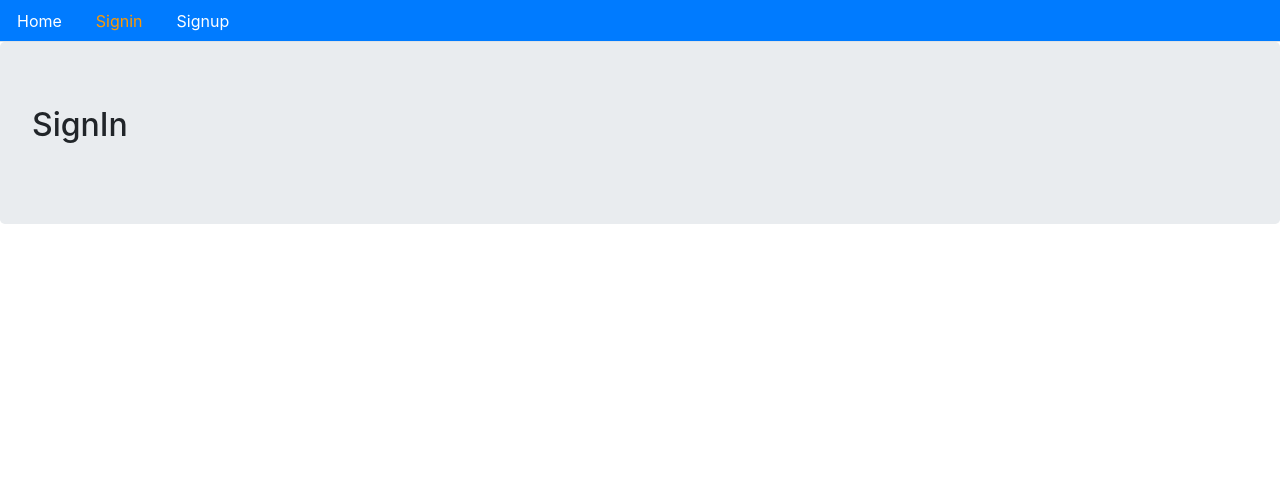
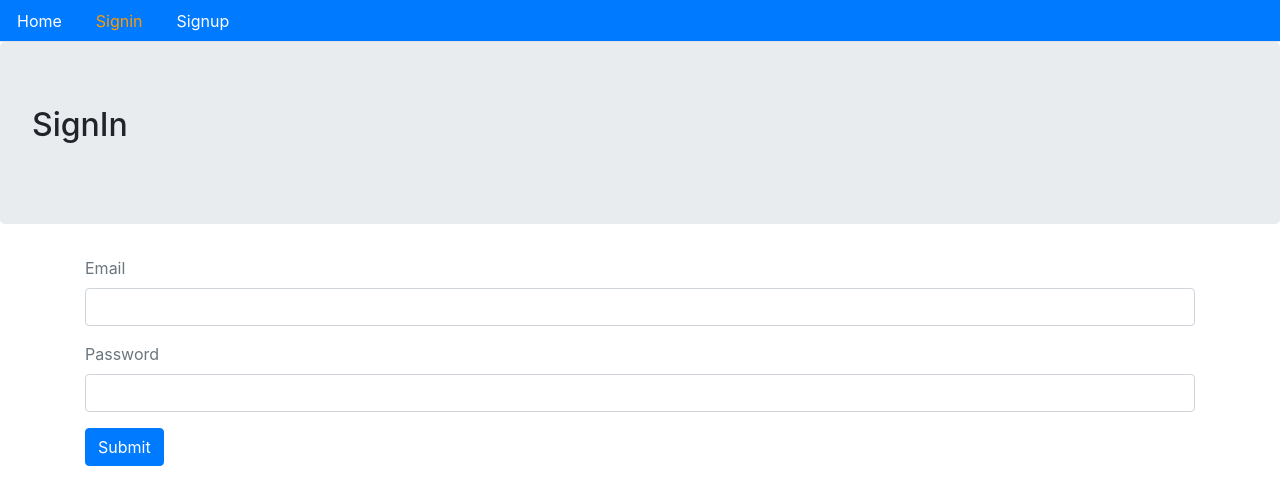
Before and after one commit to ujjalacharya/nepalEplaza, a React (Create React App) app in the folder client/: page /signin in a window 1280 px wide. Shown: the top 504 px of the page. Built offline with nearby package versions, Linux system fonts and the light colour scheme.

Commit message:
implement signin api-hit

```diff
--- a/client/src/Components/pages/SignIn/index.js
+++ b/client/src/Components/pages/SignIn/index.js
@@ -1,9 +1,66 @@
-import React from "react";
+import React, { useState } from "react";
 import Layout from "../../core/Layout";
 import Form from "../SignIn/Form";
+import { signIn } from "../../../Utils/Requests/Auth";
+import { Redirect } from "react-router-dom";
 
 const SignIn = () => {
-  return <Layout title="SignIn">{/* <Form /> */}</Layout>;
+  const [state, setState] = useState({
+    email: "",
+    password: "",
+    error: "",
+    loading: false,
+    redirectToReferrer: false
+  });
+
+  const { email, password, loading, error, redirectToReferrer } = state;
+
+  const handleChange = event => {
+    setState({
+      ...state,
+      error: false,
+      [event.target.name]: event.target.value
+    });
+  };
+
+  const handleSubmit = async event => {
+    event.preventDefault();
+    setState({ ...state, error: false, loading: true });
+    const data = await signIn({ email, password }).catch(err => {
+      setState({ ...state, error: err.response.data.error });
+    });
+    if (data) {
+      setState({
+        ...state,
+        redirectToReferrer: true
+      });
+    }
+  };
+
+  const showError = () => <div className="alert alert-danger">{error}</div>;
+
+  const showLoading = () => (
+    <div className="alert alert-info">
+      <h2>Loading...</h2>
+    </div>
+  );
+
+  const redirectUser = () => redirectToReferrer && <Redirect to="/" />;
+
+  return (
+    <Layout title="SignIn">
+      {loading && showLoading()}
+      {error && showError()}
+      {!loading && (
+        <Form
+          handleSubmit={handleSubmit}
+          handleChange={handleChange}
+          state={state}
+        />
+      )}
+      {redirectUser()}
+    </Layout>
+  );
 };
 
 export default SignIn;
--- a/client/src/Components/pages/SignUp/index.js
+++ b/client/src/Components/pages/SignUp/index.js
@@ -1,4 +1,4 @@
-import React, { useState, useEffect } from "react";
+import React, { useState } from "react";
 import { Link } from "react-router-dom";
 import Layout from "../../core/Layout";
 import Form from "./Form";
@@ -15,12 +15,12 @@ const Signup = () => {
 
   const { name, email, password, error, success } = state;
 
-  const handleChange = e => {
-    setState({ ...state, error: false, [e.target.name]: e.target.value });
+  const handleChange = event => {
+    setState({ ...state, error: false, [event.target.name]: event.target.value });
   };
 
-  const handleSubmit = async e => {
-    e.preventDefault();
+  const handleSubmit = async event => {
+    event.preventDefault();
     setState({ ...state, error: false });
     const data = await signUp({ name, email, password }).catch(err => {
       setState({ ...state, error: err.response.data.error });
--- a/client/src/Utils/Requests/Auth.js
+++ b/client/src/Utils/Requests/Auth.js
@@ -8,5 +8,13 @@ export const signUp = user => {
     method: "post",
     url: `${base_url}/signup`,
     data: user
-  })
+  });
 };
+
+export const signIn = user => {
+  return axios({
+    method: "post",
+    url: `${base_url}/signin`,
+    data: user
+  });
+};
```
